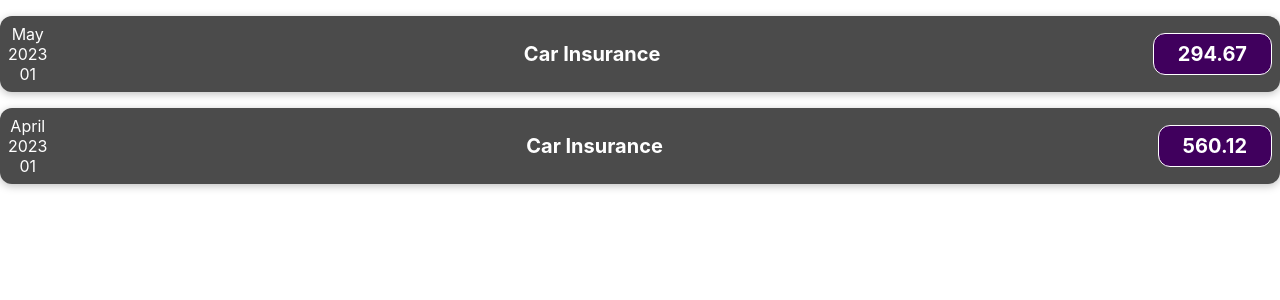
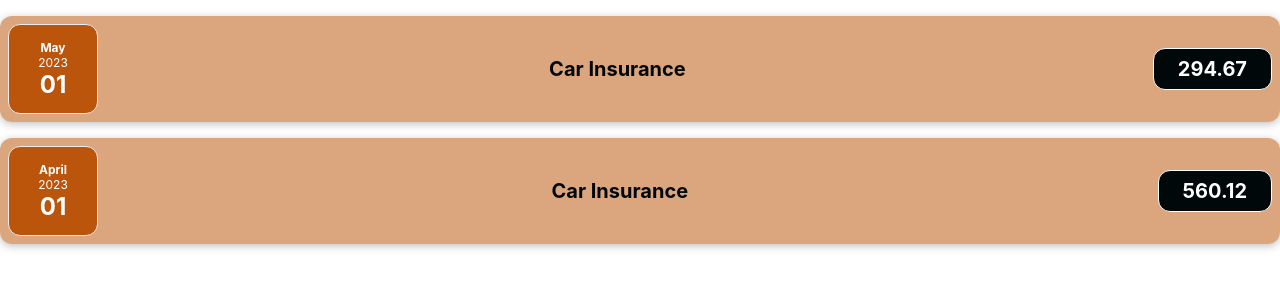
Before and after one commit to Kristjan303/React_thingamabob, a React (Create React App) app in the folder expens/: page / in a window 1280 px wide. Shown: the top 300 px of the page. Built offline with nearby package versions, Linux system fonts and the light colour scheme.

Commit message:
Exercise 1

```diff
--- /dev/null
+++ b/expens/src/components/ExpenseDate.css
@@ -0,0 +1,26 @@
+.expense-date {
+    display: flex;
+    flex-direction: column;
+    width: 5.5rem;
+    height: 5.5rem;
+    border: 1px solid #ececec;
+    background-color: #bb550c;
+    color: white;
+    border-radius: 12px;
+    align-items: center;
+    justify-content: center;
+}
+
+.expense-date-month {
+    font-size: 0.75rem;
+    font-weight: bold;
+}
+
+.expense-date-year {
+    font-size: 0.75rem;
+}
+
+.expense-date-day {
+    font-size: 1.5rem;
+    font-weight: bold;
+}
--- a/expens/src/components/ExpenseDate.js
+++ b/expens/src/components/ExpenseDate.js
@@ -1,3 +1,4 @@
+import './ExpenseDate.css';
 function ExpenseItem(props) {
 
     const day = props.expenseDate.toLocaleString('en-US', {day: '2-digit'})
@@ -5,11 +6,11 @@ function ExpenseItem(props) {
     const year = props.expenseDate.getFullYear()
 
     return (
-            <div>
-                <div>{month}</div>
-                <div>{year}</div>
-                <div>{day}</div>
-            </div>
+        <div className='expense-date'>
+            <div className='expense-date-month'>{month}</div>
+            <div className='expense-date-year'>{year}</div>
+            <div className='expense-date-day'>{day}</div>
+        </div>
     );
 }
 
--- a/expens/src/components/ExpenseItem.css
+++ b/expens/src/components/ExpenseItem.css
@@ -6,7 +6,7 @@
     padding: 0.5rem;
     margin: 1rem 0;
     border-radius: 12px;
-    background-color: #4b4b4b;
+    background-color: rgba(187, 85, 12, 0.53);
     color: white;
 }
 
@@ -25,14 +25,14 @@
     font-size: 1rem;
     flex: 1;
     margin: 0 1rem;
-    color: white;
+    color: #000809;
 }
 
 .expense-item__price {
     font-size: 1rem;
     font-weight: bold;
     color: white;
-    background-color: #40005d;
+    background-color: #000809;
     border: 1px solid white;
     padding: 0.5rem;
     border-radius: 12px;
```
